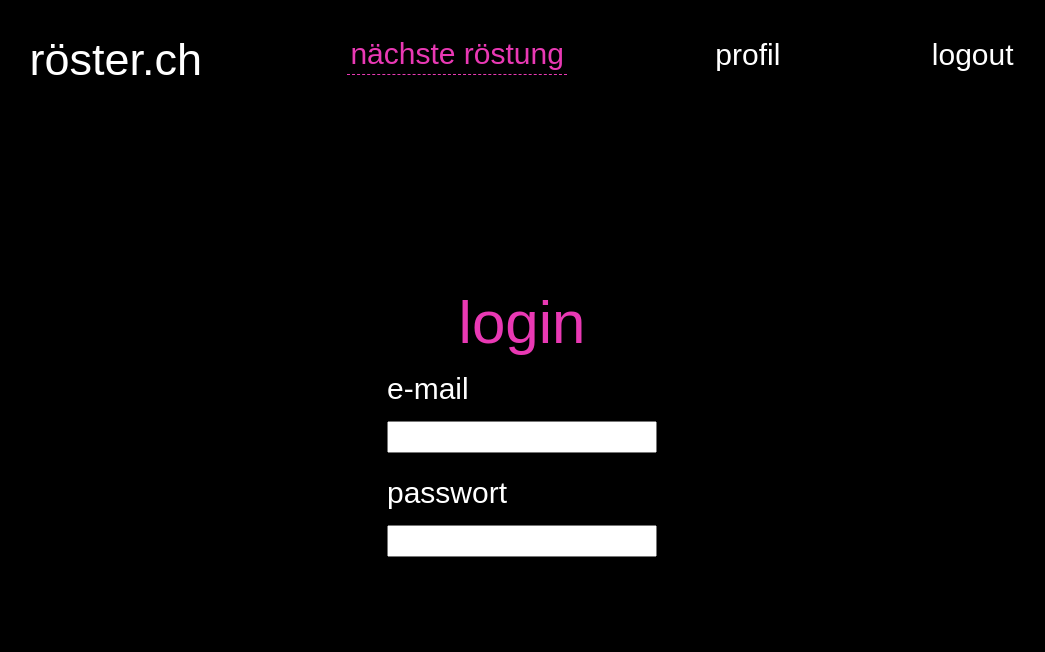
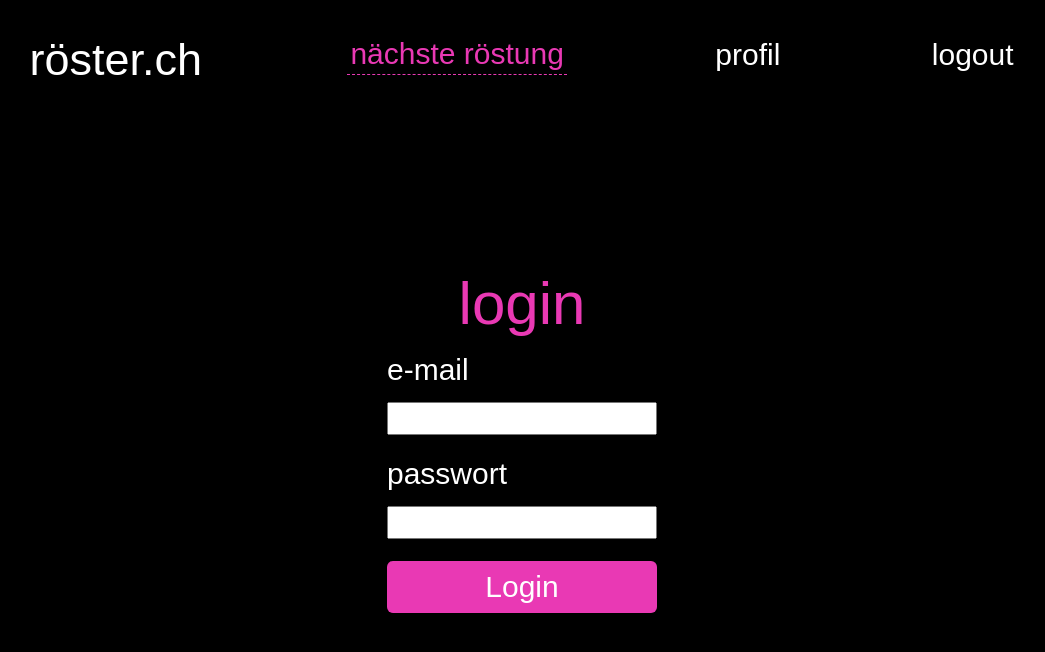
Before and after one commit to loof/roester.ch, a Next.js app: page /login in a window 1280 px wide. Shown: the top 652 px of the page, without its empty margins (118-1163 px from the left). Built offline with nearby package versions, Linux system fonts and the light colour scheme; a web font is replaced by a local one.

Commit message:
Introduces Button component

```diff
--- /dev/null
+++ b/components/Button.js
@@ -0,0 +1,12 @@
+import styles from "@/components/Button.module.css";
+
+
+export default function Button({onClick, size, disabled, type, children}) {
+    const className = `${styles[size]} ${styles["button"]}`;
+
+    return (
+        <>
+            <button type={type} disabled={disabled} className={className} onClick={onClick}>{children}</button>
+        </>
+    )
+}
--- /dev/null
+++ b/components/Button.module.css
@@ -0,0 +1,22 @@
+.button {
+    background-color: #E939B4;
+    border: none;
+    color: white;
+    padding: 0.3rem 1.7rem 0.3rem 1.7rem;
+    text-align: center;
+    text-decoration: none;
+    font-family: Cheddar, sans-serif;
+    border-radius: 0.2rem;
+}
+
+.small {
+    font-size: 0.5rem;
+}
+
+.medium {
+    font-size: 1rem;
+}
+
+.big {
+    font-size: 2rem;
+}
--- a/components/Header.js
+++ b/components/Header.js
@@ -1,11 +1,14 @@
 import styles from "./Header.module.css"
 import Link from "next/link";
 import {useEffect, useState} from "react";
+import {useSession} from "@/lib/hooks/session";
+import { useRouter } from 'next/navigation'
 
 export default function Header({children}) {
     const [isMenuExpanded, setIsMenuExpanded] = useState(false);
     const menuClassname = isMenuExpanded ? `${styles["menuExpanded"]} ${styles["header"]}` : `${styles["header"]}`;
-
+    const { session, signOut } = useSession()
+    const router = useRouter()
     const toggleMenuExpanded = () => {
         setIsMenuExpanded(!isMenuExpanded)
     }
@@ -15,6 +18,13 @@ export default function Header({children}) {
             setIsMenuExpanded(false)
         });
     }, []);
+
+    const handleLogout = async (e) => {
+        e.preventDefault()
+        signOut()
+        setIsMenuExpanded(false)
+        await router.push("/")
+    }
 
     return (
         <header className={menuClassname}>
@@ -42,7 +52,7 @@ export default function Header({children}) {
                     <ul>
                         <li><Link href="/" className={styles.active}>Nächste Röstung</Link></li>
                         <li><Link href="/profile">Profil</Link></li>
-                        <li><Link href="/logout">Logout</Link></li>
+                        <li><Link onClick={handleLogout} href=" ">Logout</Link></li>
                     </ul>
                 </div>
 
--- a/pages/login.js
+++ b/pages/login.js
@@ -3,6 +3,7 @@ import { useSession } from "@/lib/hooks/session"
 import { useRouter } from "next/router"
 import { useState } from "react"
 import styles from "./login.module.css"
+import Button from "@/components/Button";
 
 const defaultModel = {
     email: "",
@@ -97,9 +98,9 @@ export default function LoginPage() {
                 </fieldset>
 
                 <fieldset>
-                    <button disabled={isLoading} type="submit">
+                    <Button disabled={isLoading} type="submit" size="medium">
                         {isLoading ? "Loading..." : "Login"}
-                    </button>
+                    </Button>
                 </fieldset>
             </form>
         </div>
--- a/pages/login.module.css
+++ b/pages/login.module.css
@@ -6,8 +6,8 @@
 }
 
 .error {
-    color: red;
     margin-top: 0.5em;
+    font-size: 1rem;
 }
 
 .login form {
```
